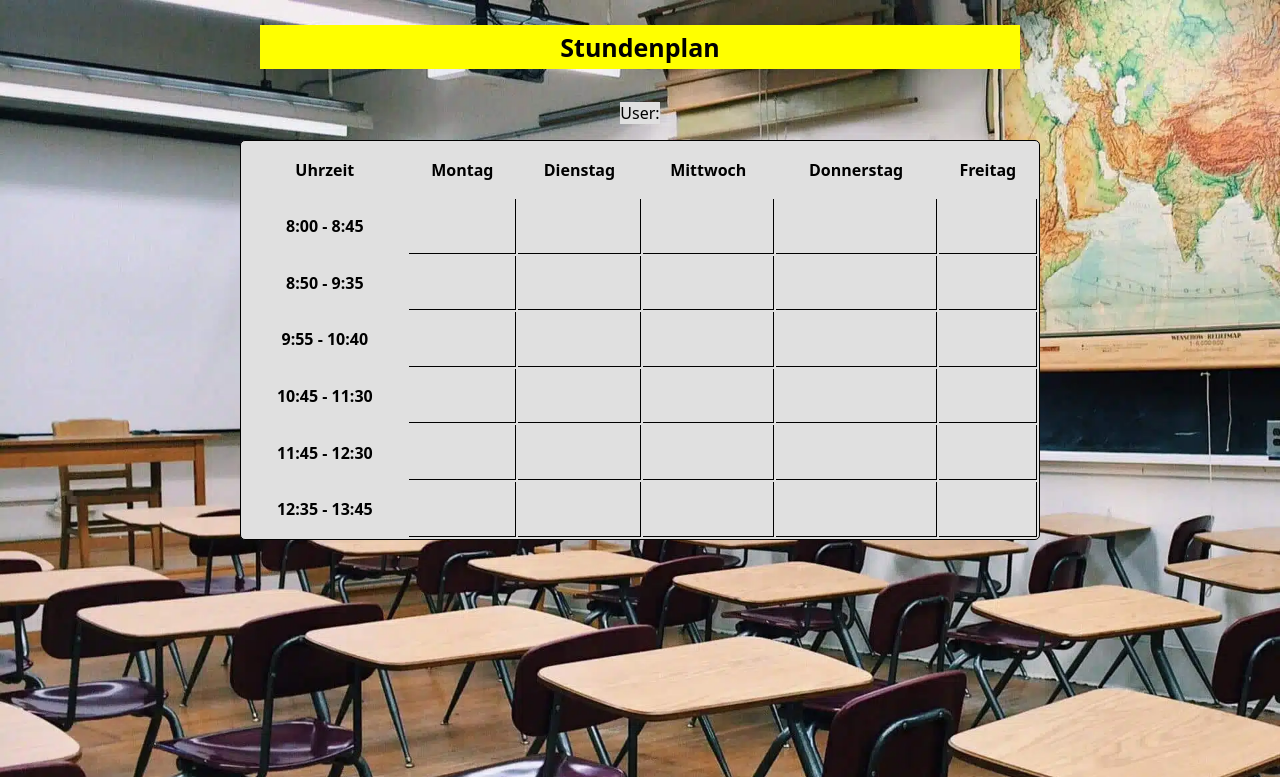
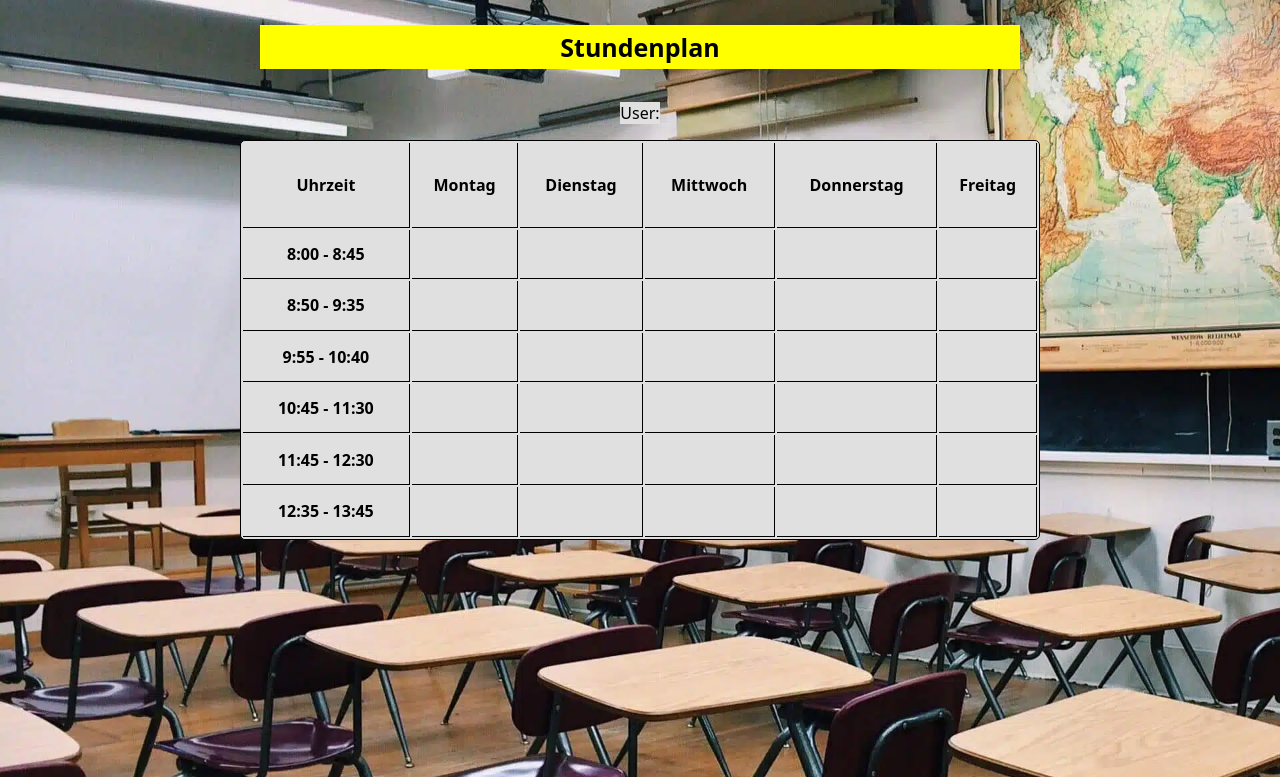
Before and after one commit to Sami-St/Software-Project, a Flask app: page /schedule_student in a window 1280 px wide. Shown: the top 777 px of the page. Run offline with Flask 3, Linux system fonts and the light colour scheme; a user stored in the database is signed in.

Commit message:
Update html templates

```diff
--- a/templates/benutzer_verwalten.html
+++ b/templates/benutzer_verwalten.html
@@ -13,8 +13,7 @@ Inhalte verwalten
         <a href="{{ url_for('user_interactions.klassen') }}" class="auswahlOption">Schüler verwalten</a>
     </div>
     <div>
-        <!-- <a href="{{ url_for('user_interactions.lehrer') }}" class="auswahlOption">Lehrer verwalten</a> -->
-        <a href="#" class="auswahlOption">Lehrer</a>
+        <a href="{{ url_for('user_interactions.verwalter_lehrer') }}" class="auswahlOption">Lehrer verwalten</a>
     </div>
 </div>
 
--- a/templates/schedule_student.html
+++ b/templates/schedule_student.html
@@ -10,56 +10,56 @@ Stundenplan
     <h1 class="title">Stundenplan</h1>
     <p id="userEmail">User: </p>
     <table id="tableEl">
-        <tr>
-            <th>Uhrzeit</th>
-            <th>Montag</th>
-            <th>Dienstag</th>
-            <th>Mittwoch</th>
-            <th>Donnerstag</th>
-            <th>Freitag</th>
+        <tr class="studentScheduleRow">
+            <th class="studentScheduleHeader">Uhrzeit</th>
+            <th class="studentScheduleHeader">Montag</th>
+            <th class="studentScheduleHeader">Dienstag</th>
+            <th class="studentScheduleHeader">Mittwoch</th>
+            <th class="studentScheduleHeader">Donnerstag</th>
+            <th class="studentScheduleHeader">Freitag</th>
         </tr>
-        <tr>
-            <td>8:00 - 8:45</td>
+        <tr class="studentScheduleRow">
+            <td class="stunden">8:00 - 8:45</td>
             <td class="stunden"></td>
             <td class="stunden"></td>
             <td class="stunden"></td>
             <td class="stunden"></td>
             <td class="stunden"></td>
         </tr>
-        <tr>
-            <td>8:50 - 9:35</td>
+        <tr class="studentScheduleRow">
+            <td class="stunden">8:50 - 9:35</td>
             <td class="stunden"></td>
             <td class="stunden"></td>
             <td class="stunden"></td>
             <td class="stunden"></td>
             <td class="stunden"></td>
         </tr>
-        <tr>
-            <td>9:55 - 10:40</td>
+        <tr class="studentScheduleRow">
+            <td class="stunden">9:55 - 10:40</td>
             <td class="stunden"></td>
             <td class="stunden"></td>
             <td class="stunden"></td>
             <td class="stunden"></td>
             <td class="stunden"></td>
         </tr>
-        <tr>
-            <td>10:45 - 11:30</td>
+        <tr class="studentScheduleRow">
+            <td class="stunden">10:45 - 11:30</td>
             <td class="stunden"></td>
             <td class="stunden"></td>
             <td class="stunden"></td>
             <td class="stunden"></td>
             <td class="stunden"></td>
         </tr>
-        <tr>
-            <td>11:45 - 12:30</td>
+        <tr class="studentScheduleRow">
+            <td class="stunden">11:45 - 12:30</td>
             <td class="stunden"></td>
             <td class="stunden"></td>
             <td class="stunden"></td>
             <td class="stunden"></td>
             <td class="stunden"></td>
         </tr>
-        <tr>
-            <td>12:35 - 13:45</td>
+        <tr class="studentScheduleRow">
+            <td class="stunden">12:35 - 13:45</td>
             <td class="stunden"></td>
             <td class="stunden"></td>
             <td class="stunden"></td>
--- a/templates/teacher_student_detail.html
+++ b/templates/teacher_student_detail.html
@@ -9,8 +9,8 @@
     <h1>{{ student.name }}</h1>
     <p>Klasse: {{ student.class_group }}</p>
     <p>Email: {{ student.email }}</p>
-    <a href="{{ url_for('edit_student', id=schüler.id) }}">Bearbeiten</a>
-    <form action="{{ url_for('delete_student', id=schüler.id) }}" method="post">
+    <a href="{{ url_for('user_interactions.edit_student', id=student.id) }}">Bearbeiten</a>
+    <form action="{{ url_for('user_interactions.delete_student', id=student.id) }}" method="post">
         <input type="submit" value="Löschen">
     </form>
 </body>
--- a/templates/teacher_students.html
+++ b/templates/teacher_students.html
@@ -21,7 +21,7 @@ Schüler verwalten
             {% for student in students %}
             <tr>
                 <td>{{ student["id"] }}</td>
-                <td>{{ student["username"] }}</td>
+                <td><a class="itemEl" href="{{ url_for('user_interactions.teacher_student_detail', id=student['id']) }}" style="background-color: white;">{{ student["username"] }}</a></td>
             </tr>
             {% endfor %}
         </tbody>
```
Also changed, not shown: templates/edit_student.html (+10 -11 lines), templates/lehrer_detail.html (added, +38 -0 lines), templates/verwalter_lehrer.html (added, +49 -0 lines).
